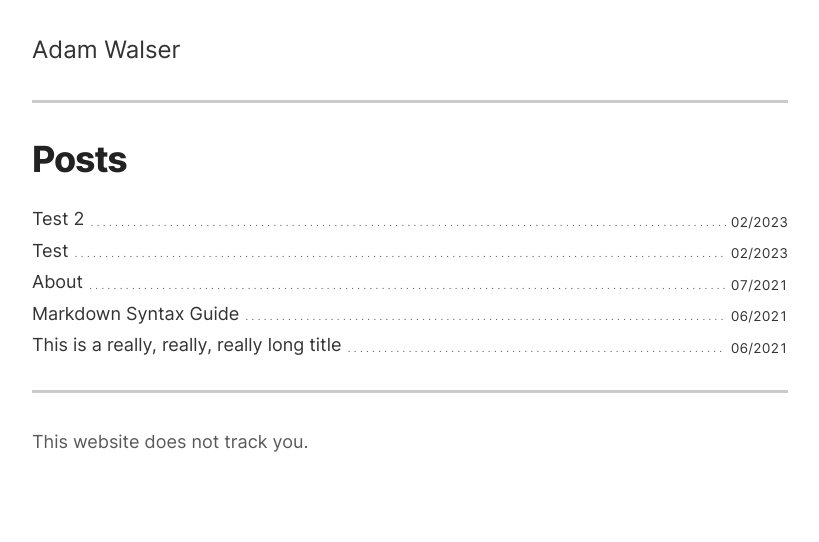
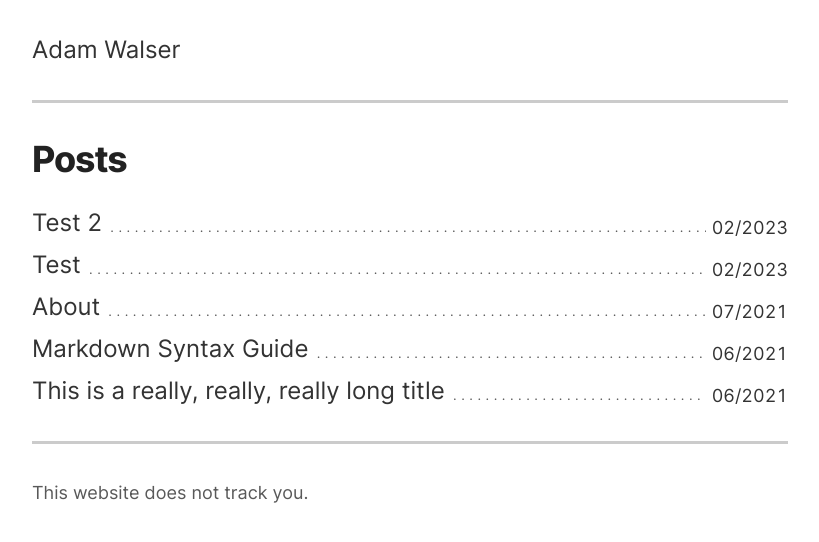
Before and after one commit to ajpwalser/ajpwalser.github.io, a Jekyll site: the page built from index.html, in a window 1280 px wide. Shown: the top 542 px of the page, without its empty margins (230-1049 px from the left). Built offline with Jekyll 4.4.1, drawn with Linux system fonts in a browser that asks for light colours.

Commit message:
Update style.css

```diff
--- a/css/style.css
+++ b/css/style.css
@@ -41,7 +41,6 @@ body {
 /* Posts list */
 
 ul.posts li {
-  font-size: 75%;
   list-style: none;
   display: grid;
   grid-template-columns: auto max-content;
```
